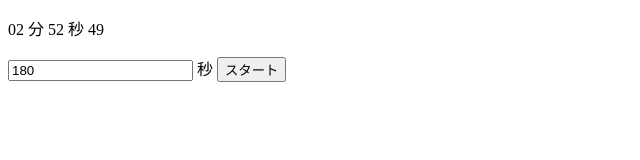
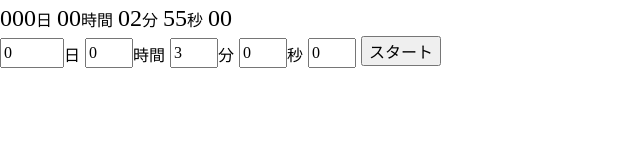
Before and after one commit to goattoken510/countdown_timer, a website built with webpack: page dist/index.html in a window 1280 px wide. Shown: the whole page, without its empty margins (0-640 px from the left). Built offline with nearby package versions, Linux system fonts and the light colour scheme.

Commit message:
日時の入力に対応 コンマ01秒が残る時と残らない時がある不具合がある

```diff
--- a/package.json
+++ b/package.json
@@ -24,6 +24,10 @@
     "@babel/polyfill": "^7.10.4",
     "@babel/preset-env": "^7.10.4",
     "babel-loader": "^8.1.0",
+    "css-loader": "^3.6.0",
+    "sass": "^1.26.10",
+    "sass-loader": "^9.0.2",
+    "style-loader": "^1.2.1",
     "webpack": "^4.43.0",
     "webpack-cli": "^3.3.12",
     "webpack-dev-server": "^3.11.0"
--- /dev/null
+++ b/src/_rset.scss
@@ -0,0 +1 @@
+*,*::before,*::after{box-sizing:border-box}ul[class],ol[class]{padding:0}body,h1,h2,h3,h4,p,ul[class],ol[class],figure,blockquote,dl,dd{margin:0}html{scroll-behavior:smooth}body{min-height:100vh;text-rendering:optimizeSpeed;line-height:1.5}ul[class],ol[class]{list-style:none}a:not([class]){text-decoration-skip-ink:auto}img{max-width:100%;display:block}article>*+*{margin-top:1em}input,button,textarea,select{font:inherit}img:not([alt]){filter:blur(10px)}@media(prefers-reduced-motion:reduce){*{animation-duration:.01ms !important;animation-iteration-count:1 !important;transition-duration:.01ms !important;scroll-behavior:auto !important}}
--- a/src/index.js
+++ b/src/index.js
@@ -1,69 +1,4 @@
-window.addEventListener("load",start);
-const startBtn = document.querySelector('.js-start');
-startBtn.addEventListener("click",start);
-/** タイマースタート */
-function start() {
-  const countDownSec = parseFloat(document.querySelector('input[name="second"]').value);
-  if(countDownSec < 1) {
-    document.querySelector('.js-alert').innerHTML = "1以上の数を入力してください";
-    return;
-  } else {
-    document.querySelector('.js-alert').innerHTML = "";
-  }
-  clearInterval(window.timerid);
-  /** スタート時の時間 */
-  const start = new Date();
-  // console.log(`start: ${start}`);
-  window.timerid = setInterval(goTimer, 10, start, countDownSec);
-}
-/** 分HTML */
-const minHtml = document.querySelector('.js-min');
-/** 秒HTML */
-const secHtml = document.querySelector('.js-sec');
-/** ミリ秒HTML */
-const pointHtml = document.querySelector('.js-point');
-/**
- * タイマーを動かす
- * @param {Object} start 開始時
- * @param {number} countDownSec カウントダウンする秒数
- */
-const goTimer = (start, countDownSec) => {
-  /** 現在の時 */
-  const now = new Date();
-  /** 経過した時 */
-  const time = now.getTime() - start.getTime();
-  /** 経過したミリ秒 */
-  const point = Math.floor(time / 10);
-  // console.log(`point: ${point}`);
-  /** 経過した秒 */
-  const sec = Math.floor(time / 1000);
-  // console.log(`sec: ${sec}`);
-  /** 経過した分 */
-  const min = Math.floor(sec / 60);
-  // console.log(`min: ${min}`);
-  /** 経過した時間 */
-  const hour = Math.floor(min / 60);
-  // console.log(`hour: ${hour}`);
-  /** 残り分数計算用 */
-  const countDownMin = Math.floor(countDownSec / 60) - 1;
-  /** 残り分数 */
-  const remainingMin = addZero(countDownMin - (min - hour * 60));
-  /** 残り秒数 */
-  const remainingSec = addZero(59 - (sec - min * 60));
-  /** 残りミリ秒数 */
-  const remainingPoint = addZero(99 - (point - sec * 100));
-  //残り分数を表示
-  minHtml.innerHTML = remainingMin;
-  //残り秒数を表示
-  secHtml.innerHTML = remainingSec;
-  //残りミリ秒数を表示
-  pointHtml.innerHTML = remainingPoint;
-  //指定した秒数でストップ
-  if(point >= (countDownSec * 100) - 1) clearInterval(window.timerid);
-}
-/**
- * 10未満なら10の位を0埋め
- * @param {number} value 数値
- * @return {string} 0埋めされた数値
- */
-const addZero = value => value < 10 ? `0${value}` : String(value);
+// import文を使ってSassファイルを読み込む。
+import "./style.scss";
+// import文を使ってtimer.jsを読む
+import "./timer.js";
--- /dev/null
+++ b/src/style.scss
@@ -0,0 +1,35 @@
+@import './rset.scss';
+$unitFontSize: 16px;
+$marginRight: 5px;
+.p-countdown {
+  display: flex;
+  flex-wrap: wrap;
+  align-items: baseline;
+  &__num {
+    font-size: 24px;
+  }
+  &__utit {
+    font-size: $unitFontSize;
+    margin-right: $marginRight;
+  }
+}
+.p-input {
+  display: flex;
+  flex-wrap: wrap;
+  align-items: baseline;
+  &__label {
+    display: flex;
+    flex-wrap: wrap;
+    align-items: flex-end;
+    margin-right: $marginRight;
+  }
+  &__uitn {
+    font-size: $unitFontSize;
+  }
+  &__day {
+    width: 4em;
+  }
+  &__num {
+    width: 3em;
+  }
+}
--- /dev/null
+++ b/src/timer.js
@@ -0,0 +1,129 @@
+//ロード時
+window.addEventListener("load",start);
+/** スタートボタン */
+const startBtn = document.querySelector('.js-start');
+//スタートボタンクリック時
+startBtn.addEventListener("click",start);
+/**
+ * 時間計算用
+ */
+const calc = {
+  day: 1000 * 60 * 60 * 24,
+  hour: 1000 * 60 * 60,
+  min: 1000 * 60,
+  sec: 1000,
+  point: 10
+};
+
+/** タイマースタート */
+function start() {
+  /**
+   * 入力された値
+   */
+  const input = {
+    day: parseFloat(document.querySelector('input[name="day"]').value),
+    hour: parseFloat(document.querySelector('input[name="hour"]').value),
+    min: parseFloat(document.querySelector('input[name="min"]').value),
+    sec: parseFloat(document.querySelector('input[name="sec"]').value),
+    point: parseFloat(document.querySelector('input[name="point"]').value)
+  }
+  /** 終了日時計算用 */
+  const endTime = (input.day * calc.day) + (input.hour * calc.hour) + (input.min * calc.min) + (input.sec * calc.sec) + (input.point * calc.point);
+  //入力が不正ならアラート
+  if(endTime < 1) {
+    document.querySelector('.js-alert').innerHTML = "1以上の数値を入力してください";
+    return;
+  } else {
+    document.querySelector('.js-alert').innerHTML = "";
+  }
+  //タイマーが二重にならないようにリセット
+  clearInterval(window.timerid);
+  /** スタート時の時間 */
+  const start = Date.now();
+  // console.log(start);
+  /** 終了日時 */
+  const end = start + endTime;
+  // console.log(end);
+  // console.log(`start: ${start}`);
+
+  //タイマースタート
+  window.timerid = setInterval(goTimer, 10, end);
+}
+/**
+ * カウント反映用HTML
+ */
+const html = {
+  day: document.querySelector('.js-day'),
+  hour: document.querySelector('.js-hour'),
+  min: document.querySelector('.js-min'),
+  sec: document.querySelector('.js-sec'),
+  point: document.querySelector('.js-point')
+}
+/**
+ * タイマーを動かす
+ * @param {Object} start 開始時
+ * @param {number} countDownSec カウントダウンする秒数
+ */
+const goTimer = (end) => {
+  /** 現在の日時 */
+  const now = Date.now();
+  /** 残り日時 */
+  let reamingTime = end - now;
+  // console.log('残り時間: ' + reamingTime);
+
+  //残り時間が0以下ならタイマー止める
+  if(reamingTime <= 0){
+    clearInterval(window.timerid);
+    return;
+  }
+
+  /** 残り日数 */
+  const reamingDay = Math.floor(reamingTime / calc.day);
+  reamingTime -= reamingDay * calc.day;
+  // console.log('日: ' + reamingDay);
+
+  /** 残り時間 */
+  const reamingHour = Math.floor(reamingTime / calc.hour);
+  reamingTime -= reamingHour * calc.hour;
+  // console.log('時間: ' + reamingHour);
+
+  /** 残り分数 */
+  const reamingMin = Math.floor(reamingTime / calc.min);
+  reamingTime -= reamingMin * calc.min;
+  // console.log('分: ' + reamingMin);
+
+  /** 残り秒数 */
+  const reamingSec = Math.floor(reamingTime / calc.sec);
+  reamingTime -= reamingSec * calc.sec;
+  // console.log('秒: ' + reamingSec);
+
+  /** 残りミリ秒 */
+  const reamingPoint = Math.floor(reamingTime / calc.point);
+  // console.log('ミリ: ' + reamingPoint);
+
+  //それぞれのカウント用タグに適用
+  html.day.innerHTML = addZeroDay(reamingDay);
+  html.hour.innerHTML = addZero(reamingHour);
+  html.min.innerHTML = addZero(reamingMin);
+  html.sec.innerHTML = addZero(reamingSec);
+  html.point.innerHTML = addZero(reamingPoint);
+}
+/**
+ * 10未満なら10の位を0埋め
+ * @param {number} value 数値
+ * @return {string} 0埋めされた数値
+ */
+const addZero = value => value < 10 ? `0${value}` : String(value);
+/**
+ * 100未満なら100の位を0埋め
+ * @param {number} value 数値
+ * @return {string} 0埋めされた数値
+ */
+const addZeroDay = value => {
+  if(value < 10) {
+    return `00${value}`;
+  } else if (value < 100) {
+    return `0${value}`;
+  }
+  return String(value);
+}
--- a/webpack.config.js
+++ b/webpack.config.js
@@ -1,7 +1,10 @@
+const MODE = "development";
+// ソースマップの利用有無(productionのときはソースマップを利用しない)
+const enabledSourceMap = MODE === "development";
 module.exports = {
   // モード値を production に設定すると最適化された状態で、
   // development に設定するとソースマップ有効でJSファイルが出力される
-  mode: "development",
+  mode: MODE,
 
   module: {
     rules: [
@@ -21,6 +24,35 @@ module.exports = {
             }
           }
         ]
+      },
+      {
+        test: /\.scss/, // 対象となるファイルの拡張子
+        use: [
+          // linkタグに出力する機能
+          "style-loader",
+          // CSSをバンドルするための機能
+          {
+            loader: "css-loader",
+            options: {
+              // オプションでCSS内のurl()メソッドの取り込みを禁止する
+              url: false,
+              // ソースマップの利用有無
+              sourceMap: enabledSourceMap,
+
+              // 0 => no loaders (default);
+              // 1 => postcss-loader;
+              // 2 => postcss-loader, sass-loader
+              importLoaders: 2
+            }
+          },
+          {
+            loader: "sass-loader",
+            options: {
+              // ソースマップの利用有無
+              sourceMap: enabledSourceMap
+            }
+          }
+        ]
       }
     ]
   },
```
Also changed, not shown: dist/index.html, dist/main.js, 1 other file.
